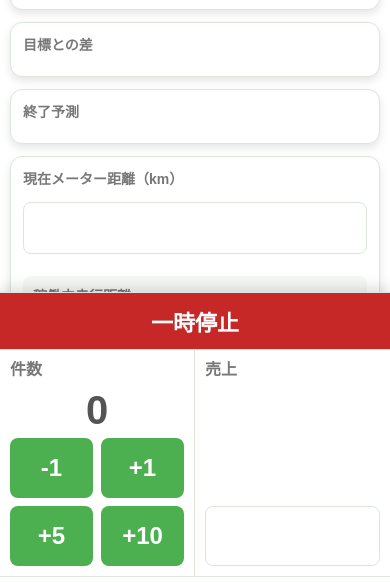
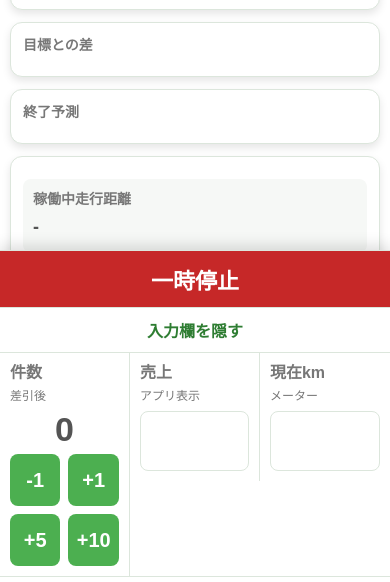
Before and after one commit to ichinenmae/sumureco, a plain HTML site: page preview.html in a window 390 px wide. Shown: the part 197-779 px from the top of the page. Drawn offline with Linux system fonts and the light colour scheme.

Commit message:
Add files via upload

```diff
--- a/preview.html
+++ b/preview.html
@@ -33,6 +33,10 @@ body{
     color:var(--color-text);
     line-height:1.5;
     padding-bottom:calc(380px + env(safe-area-inset-bottom));
+}
+
+body.inputs-collapsed{
+    padding-bottom:calc(176px + env(safe-area-inset-bottom));
 }
 
 .main{
@@ -170,9 +174,22 @@ body{
 
 .settings input:focus,
 .salesInput:focus,
+.odometerInput:focus,
 .inline-input:focus{
     outline:2px solid var(--color-primary);
     border-color:var(--color-primary);
+}
+
+.baseline-grid{
+    display:grid;
+    grid-template-columns:1fr 1fr;
+    gap:10px;
+}
+
+.baseline-note{
+    color:var(--color-muted);
+    font-size:13px;
+    margin:-4px 0 12px;
 }
 
 .distance-grid{
@@ -262,6 +279,25 @@ body{
     box-shadow:0 -4px 14px rgba(0,0,0,0.14);
 }
 
+.inputToggleBtn{
+    width:100%;
+    border:none;
+    border-top:1px solid var(--color-border);
+    background:#fff;
+    color:var(--color-primary-dark);
+    font-size:16px;
+    font-weight:bold;
+    padding:10px;
+}
+
+.inputArea{
+    display:block;
+}
+
+body.inputs-collapsed .inputArea{
+    display:none;
+}
+
 .quick-switch-bar{
     display:grid;
     grid-template-columns:1fr 1fr;
@@ -318,11 +354,11 @@ body{
 }
 
 .panel{
-    width:50%;
+    width:33.333%;
     padding:8px 10px 10px;
 }
 
-.panel:first-child{
+.panel:not(:last-child){
     border-right:1px solid var(--color-border);
 }
 
@@ -338,20 +374,28 @@ body{
     font-weight:bold;
 }
 
+.panelHint{
+    font-size:12px;
+    color:var(--color-muted);
+    margin-top:-2px;
+    margin-bottom:6px;
+    line-height:1.3;
+}
+
 .countValue{
     text-align:center;
-    font-size:40px;
+    font-size:34px;
     font-weight:bold;
     margin-bottom:6px;
     color:var(--color-text);
     line-height:1.1;
 }
 
-.salesInput{
+.salesInput,
+.odometerInput{
     width:100%;
     height:64px;
-    margin-top:118px;
-    font-size:34px;
+    font-size:26px;
     text-align:center;
     border:1px solid var(--color-border);
     border-radius:8px;
@@ -362,12 +406,12 @@ body{
 .countButtons{
     display:grid;
     grid-template-columns:1fr 1fr;
-    grid-template-rows:repeat(2, 64px);
+    grid-template-rows:repeat(2, 54px);
     gap:8px;
 }
 
 .countButtons button{
-    font-size:24px;
+    font-size:20px;
     height:auto;
     border:none;
     border-radius:8px;
@@ -421,9 +465,17 @@ body{
     background:var(--color-danger);
 }
 
+body.inputs-collapsed .toast{
+    bottom:calc(176px + env(safe-area-inset-bottom));
+}
+
 @media (max-width:420px){
     body{
         padding-bottom:calc(370px + env(safe-area-inset-bottom));
+    }
+
+    body.inputs-collapsed{
+        padding-bottom:calc(176px + env(safe-area-inset-bottom));
     }
 
     .main{
@@ -455,13 +507,13 @@ body{
     }
 
     .countButtons{
-        grid-template-rows:repeat(2, 60px);
+        grid-template-rows:repeat(2, 52px);
     }
 
-    .salesInput{
+.salesInput,
+    .odometerInput{
         height:60px;
-        margin-top:118px;
-        font-size:30px;
+        font-size:22px;
     }
 
     .pauseBtn{
@@ -475,6 +527,10 @@ body{
 
     .toast{
         bottom:calc(378px + env(safe-area-inset-bottom));
+    }
+
+    body.inputs-collapsed .toast{
+        bottom:calc(176px + env(safe-area-inset-bottom));
     }
 }
 </style>
@@ -518,14 +574,6 @@ body{
 </div>
 
 <div class="card">
-<div class="label">現在メーター距離（km）</div>
-<input
-id="currentOdometer"
-class="inline-input"
-type="number"
-step="0.1"
-inputmode="decimal">
-
 <div class="distance-grid">
 <div class="distance-item wide">
 <div class="label">稼働中走行距離</div>
@@ -589,6 +637,13 @@ inputmode="decimal">
 <div class="label">開始メーター距離（km）</div>
 <input id="startOdometer" type="number" step="0.1" inputmode="decimal">
 
+<div class="label">開始時の件数・売上</div>
+<div class="baseline-grid">
+    <input id="startCount" type="number" min="0" step="1" inputmode="numeric" placeholder="件数">
+    <input id="startSales" type="number" min="0" step="1" inputmode="numeric" placeholder="売上">
+</div>
+<div class="baseline-note">配達アプリに残っている朝4時以降の累計分を差し引きます。</div>
+
 <div class="reset-container">
     <button class="reset-btn" onclick="resetStorage()">データをリセット</button>
 </div>
@@ -609,11 +664,21 @@ onclick="togglePause()">
 一時停止
 </button>
 
+<button id="inputToggleBtn"
+class="inputToggleBtn"
+type="button"
+onclick="toggleInputArea()">
+入力欄を隠す
+</button>
+
+<div id="inputArea" class="inputArea">
+
 <div class="bottom">
 
 <div class="panel">
 
 <div class="panelTitle">件数</div>
+<div class="panelHint">差引後</div>
 
 <div id="countDisplay"
 class="countValue">0</div>
@@ -630,12 +695,29 @@ class="countValue">0</div>
 <div class="panel sales-panel">
 
 <div class="panelTitle">売上</div>
+<div class="panelHint">アプリ表示</div>
 
 <input
 id="sales"
 class="salesInput"
 type="number"
 inputmode="numeric">
+
+</div>
+
+<div class="panel">
+
+<div class="panelTitle">現在km</div>
+<div class="panelHint">メーター</div>
+
+<input
+id="currentOdometer"
+class="odometerInput"
+type="number"
+step="0.1"
+inputmode="decimal">
+
+</div>
 
 </div>
 
@@ -664,7 +746,10 @@ let state = {
     targetCount:0,
     plannedHours:0,
     startOdometer:0,
-    currentOdometer:0
+    currentOdometer:0,
+    startCount:0,
+    startSales:0,
+    inputsCollapsed:false
 };
 
 function resetStorage(){
@@ -681,9 +766,14 @@ function resetStorage(){
             targetCount:0,
             plannedHours:0,
             startOdometer:0,
-            currentOdometer:0
+            currentOdometer:0,
+            startCount:0,
+            startSales:0,
+            inputsCollapsed:false
         };
         sales.value = "";
+        startCount.value = "";
+        startSales.value = "";
         targetHourly.value = "";
         targetCount.value = "";
         plannedHours.value = "";
@@ -692,6 +782,7 @@ function resetStorage(){
         startOdometer.value = "";
         currentOdometer.value = "";
         countDisplay.textContent = "0";
+        applyInputAreaState();
         updatePauseButton();
         update();
         showToast("データをリセットしました");
@@ -722,6 +813,12 @@ function saveImportForSumureco(){
     const elapsed =
         getElapsedMs();
 
+    const effectiveCount =
+        getEffectiveCount();
+
+    const effectiveSales =
+        getEffectiveSales();
+
     const start =
         Number(startOdometer.value)||0;
 
@@ -736,8 +833,8 @@ function saveImportForSumureco(){
     const payload = {
         source:"pace",
         workMinutes:Math.round(elapsed / 60000),
-        deliveries:state.count || 0,
-        sales:Number(sales.value)||0,
+        deliveries:effectiveCount,
+        sales:effectiveSales,
         startOdometer:start,
         endOdometer:current,
         distanceKm:Number(distance.toFixed(1)),
@@ -761,6 +858,8 @@ function saveImportForSumureco(){
 
 function saveState(){
     state.sales = Number(sales.value)||0;
+    state.startCount = Number(startCount.value)||0;
+    state.startSales = Number(startSales.value)||0;
     state.targetHourly = Number(targetHourly.value)||0;
     state.targetCount = Number(targetCount.value)||0;
     state.plannedHours = Number(plannedHours.value)||0;
@@ -811,6 +910,12 @@ function loadState(){
     }
 
     sales.value = state.sales || "";
+    startCount.value =
+        state.startCount || "";
+
+    startSales.value =
+        state.startSales || "";
+
     targetHourly.value =
         state.targetHourly || "";
 
@@ -827,12 +932,13 @@ function loadState(){
         state.currentOdometer || "";
 
     countDisplay.textContent =
-        state.count || 0;
+        getEffectiveCount();
 
     setElapsedInputs(
         getElapsedMs()
     );
 
+    applyInputAreaState();
     updatePauseButton();
 }
 
@@ -951,10 +1057,51 @@ function changeCount(amount){
         );
 
     countDisplay.textContent =
-        state.count;
+        getEffectiveCount();
 
     saveState();
     update();
+}
+
+function getEffectiveCount(){
+    return Math.max(
+        0,
+        (Number(state.count)||0)
+        - (Number(startCount.value)||0)
+    );
+}
+
+function getEffectiveSales(){
+    return Math.max(
+        0,
+        (Number(sales.value)||0)
+        - (Number(startSales.value)||0)
+    );
+}
+
+function toggleInputArea(){
+    state.inputsCollapsed =
+        !state.inputsCollapsed;
+
+    applyInputAreaState();
+    saveState();
+}
+
+function applyInputAreaState(){
+    document.body.classList.toggle(
+        "inputs-collapsed",
+        Boolean(state.inputsCollapsed)
+    );
+
+    const btn =
+        document.getElementById("inputToggleBtn");
+
+    if(btn){
+        btn.textContent =
+            state.inputsCollapsed
+            ? "入力欄を表示"
+            : "入力欄を隠す";
+    }
 }
 
 function getElapsedMs(){
@@ -1013,10 +1160,13 @@ function update(){
         elapsed/3600000;
 
     const sale =
-        Number(sales.value)||0;
+        getEffectiveSales();
 
     const count =
-        state.count;
+        getEffectiveCount();
+
+    countDisplay.textContent =
+        count;
 
     const hourly =
         hours>0
@@ -1239,6 +1389,8 @@ function updateForecast(
 
 [
 sales,
+startCount,
+startSales,
 targetHourly,
 targetCount,
 plannedHours,
```
